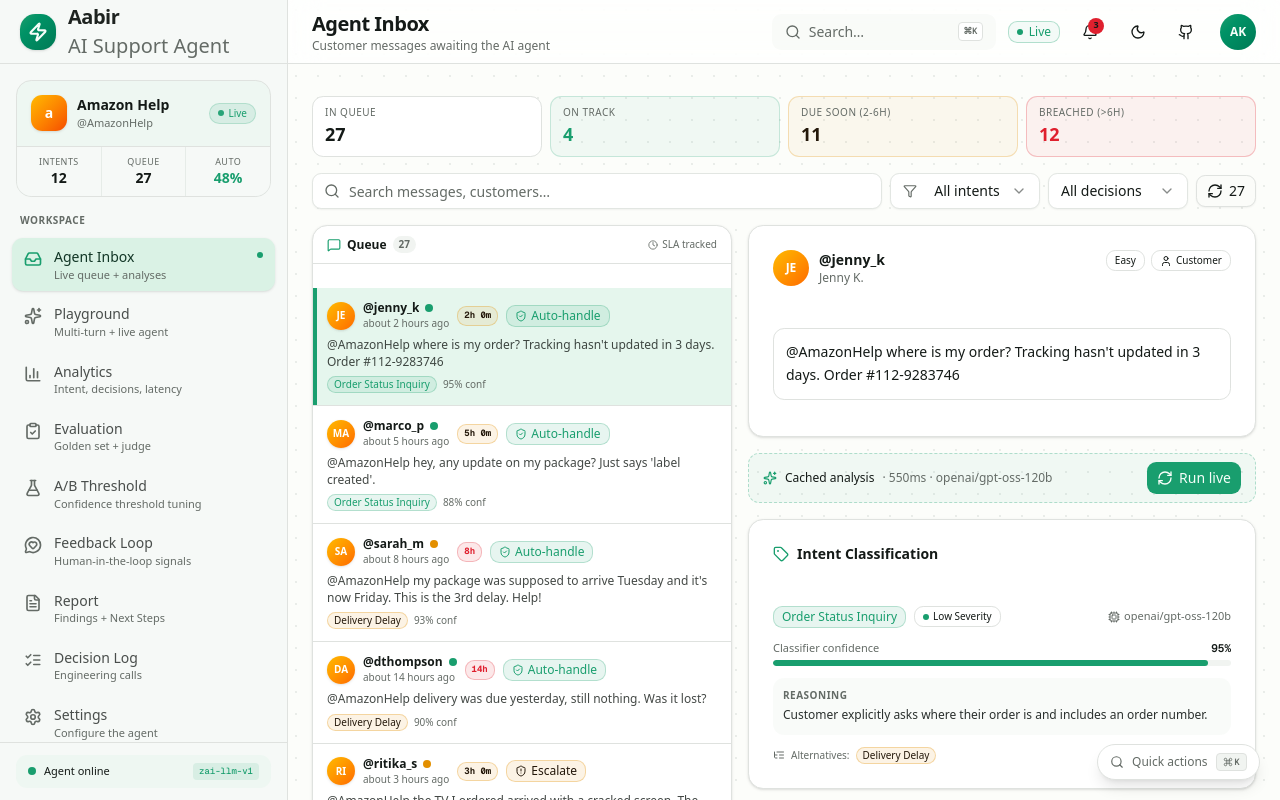
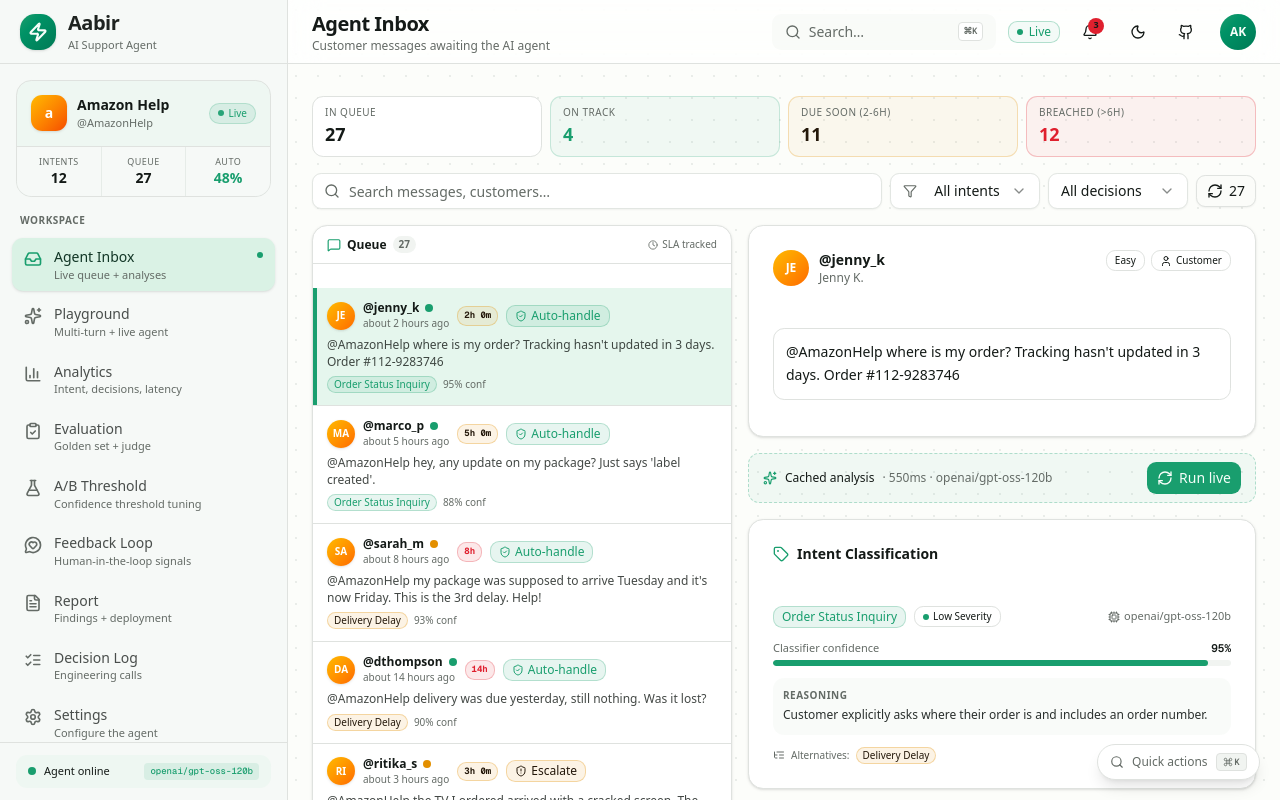
Before and after one commit to JyotiS34/aabir-support-agent, a Next.js app: page / in a window 1280 px wide. Shown: the top 800 px of the page. Built offline with nearby package versions, Linux system fonts and the light colour scheme; a web font is replaced by a local one.

Commit message:
Update sidebar.tsx

```diff
--- a/src/components/layout/sidebar.tsx
+++ b/src/components/layout/sidebar.tsx
@@ -24,7 +24,7 @@
   { id: "evaluation", label: "Evaluation", icon: ClipboardCheck, desc: "Golden set + judge" },
   { id: "abtest", label: "A/B Threshold", icon: FlaskConical, desc: "Confidence threshold tuning" },
   { id: "feedback", label: "Feedback Loop", icon: MessageCircleHeart, desc: "Human-in-the-loop signals" },
-  { id: "report", label: "Report", icon: FileText, desc: "Findings + Next Steps" },
+  { id: "report", label: "Report", icon: FileText, desc: "Findings + deployment" },
   { id: "decisions", label: "Decision Log", icon: ListChecks, desc: "Engineering calls" },
   { id: "settings", label: "Settings", icon: SettingsIcon, desc: "Configure the agent" },
 ];
@@ -79,7 +79,7 @@
             <div className="text-xl font-bold tracking-tight text-sidebar-foreground">
               Aabir
             </div>
-            <div className="text-[20px] text-muted-foreground">AI Support Agent</div>
+            <div className="text-[11px] text-muted-foreground">AI Support Agent</div>
           </div>
           <button
             className="rounded-md p-1.5 text-muted-foreground hover:bg-sidebar-accent md:hidden"
@@ -179,7 +179,7 @@
               <span className="text-[11px] font-medium text-foreground">Agent online</span>
             </div>
             <span className="rounded bg-primary/10 px-1.5 py-0.5 text-[9px] font-mono font-medium text-primary">
-              zai-llm-v1
+              openai/gpt-oss-120b
             </span>
           </div>
         </div>
```
